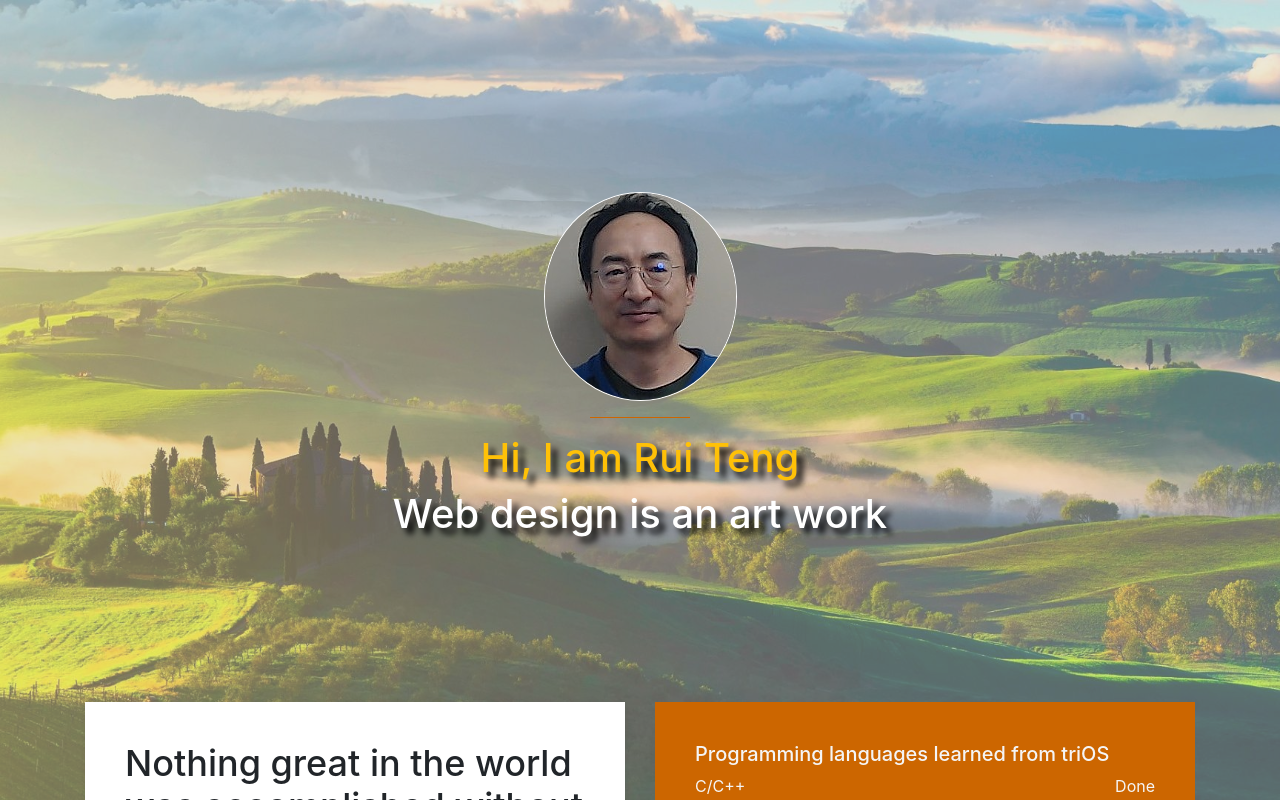
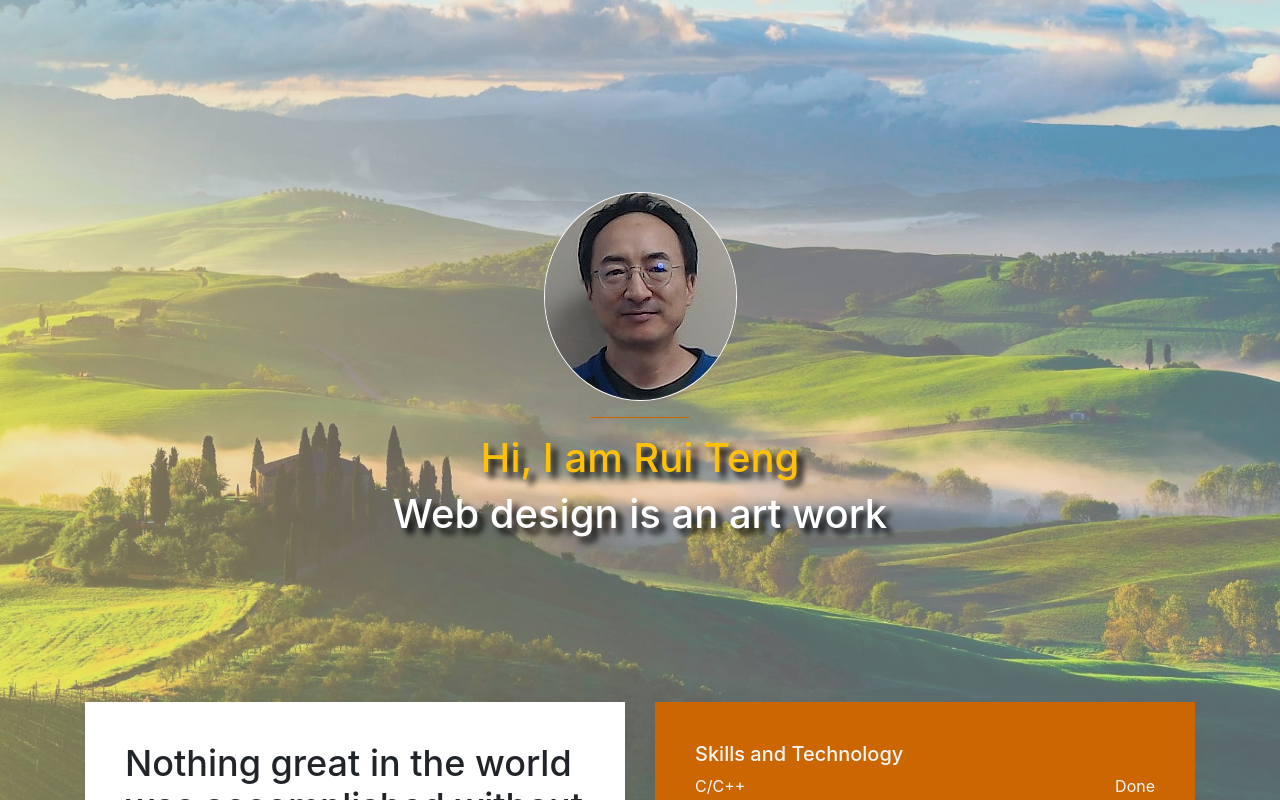
Before and after one commit to Trui-git/myprofile, a React (Create React App) app: page /#/ in a window 1280 px wide. Shown: the top 800 px of the page. Built offline with nearby package versions, Linux system fonts and the light colour scheme.

Commit message:
change name

```diff
--- a/src/Home/Home.js
+++ b/src/Home/Home.js
@@ -37,7 +37,7 @@ export default class Home extends Component {
             </div>
             <div className="col-md-6 col-sm-12">
               <div className="skills">
-                <h5 className="white">Programming languages learned from triOS</h5>
+                <h5 className="white">Skills and Technology</h5>
                 <strong>C/C++</strong>
                 <span className="float-right">Done</span>
                   <div className="progress">
```
